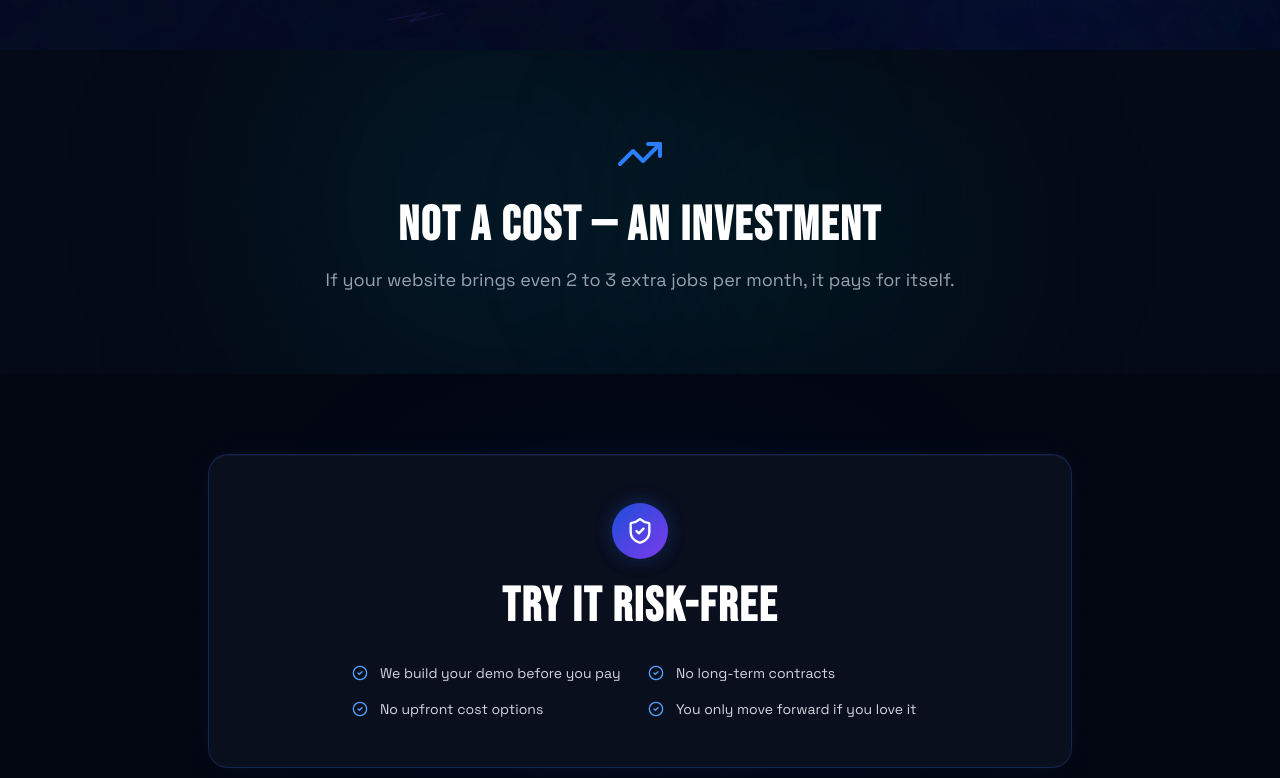
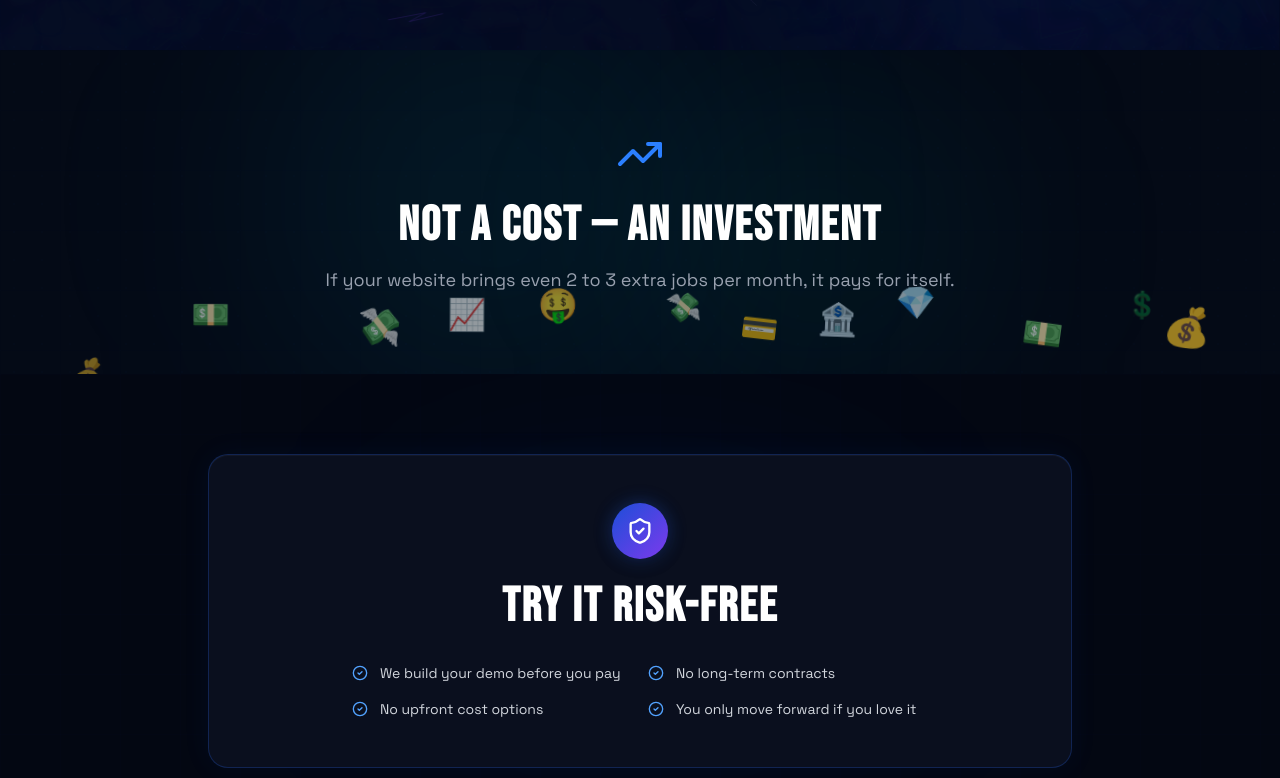
Before and after one commit to valentinealfaro/vcv-web-solutions, a Next.js app: page /pricing in a window 1280 px wide. Shown: the part 1554-2332 px from the top of the page. Built offline with nearby package versions, Linux system fonts and the light colour scheme.

Commit message:
ROI section: floating money emojis rising from bottom with rotation

```diff
--- a/src/views/Pricing.tsx
+++ b/src/views/Pricing.tsx
@@ -208,13 +208,49 @@ export default function Pricing() {
       <section className="py-20 relative overflow-hidden bg-[#040a16]">
         <SectionOrbs variant="cyan" />
         <GridOverlay gridOp={0.2} dotOp={0.1} />
+
+        {/* Floating money emojis */}
+        {[
+          { e:'💰', x:'5%',  dur:6,  delay:0,   size:36 },
+          { e:'💵', x:'15%', dur:8,  delay:1.2, size:30 },
+          { e:'💸', x:'28%', dur:7,  delay:0.5, size:34 },
+          { e:'🤑', x:'42%', dur:9,  delay:2,   size:32 },
+          { e:'💳', x:'58%', dur:6.5,delay:0.8, size:28 },
+          { e:'💎', x:'70%', dur:8.5,delay:1.5, size:32 },
+          { e:'💵', x:'80%', dur:7.5,delay:0.3, size:30 },
+          { e:'💰', x:'91%', dur:6,  delay:1.8, size:36 },
+          { e:'📈', x:'35%', dur:9,  delay:0.6, size:30 },
+          { e:'💸', x:'52%', dur:7,  delay:2.2, size:28 },
+          { e:'🏦', x:'64%', dur:8,  delay:1,   size:30 },
+          { e:'💲', x:'88%', dur:6.5,delay:0.4, size:26 },
+        ].map((m, i) => (
+          <div key={i} style={{
+            position:'absolute', left:m.x, bottom:'-10%',
+            fontSize: m.size, pointerEvents:'none', zIndex:1, opacity:0.55,
+            animation:`floatMoney ${m.dur}s ease-in-out infinite`,
+            animationDelay:`${m.delay}s`,
+          }}>
+            {m.e}
+          </div>
+        ))}
+
+        <style>{`
+          @keyframes floatMoney {
+            0%   { transform: translateY(0px)   rotate(-8deg)  scale(1);    opacity: 0.45; }
+            25%  { transform: translateY(-40px) rotate(5deg)   scale(1.12); opacity: 0.65; }
+            50%  { transform: translateY(-80px) rotate(-4deg)  scale(1);    opacity: 0.55; }
+            75%  { transform: translateY(-50px) rotate(8deg)   scale(1.08); opacity: 0.6;  }
+            100% { transform: translateY(-120px)rotate(-6deg)  scale(0.9);  opacity: 0;    }
+          }
+        `}</style>
+
         <div className="max-w-4xl mx-auto px-4 text-center relative z-10">
           <motion.div initial={{opacity:0,y:20}} whileInView={{opacity:1,y:0}} viewport={{once:true}}>
-          <TrendingUp className="w-12 h-12 text-blue-500 mx-auto mb-6" />
-          <h2 className="font-display text-5xl text-white mb-4">NOT A COST — AN INVESTMENT</h2>
-          <p className="text-gray-400 text-lg">
-            If your website brings even 2 to 3 extra jobs per month, it pays for itself.
-          </p>
+            <TrendingUp className="w-12 h-12 text-blue-500 mx-auto mb-6" />
+            <h2 className="font-display text-5xl text-white mb-4">NOT A COST — AN INVESTMENT</h2>
+            <p className="text-gray-400 text-lg">
+              If your website brings even 2 to 3 extra jobs per month, it pays for itself.
+            </p>
           </motion.div>
         </div>
       </section>
```
